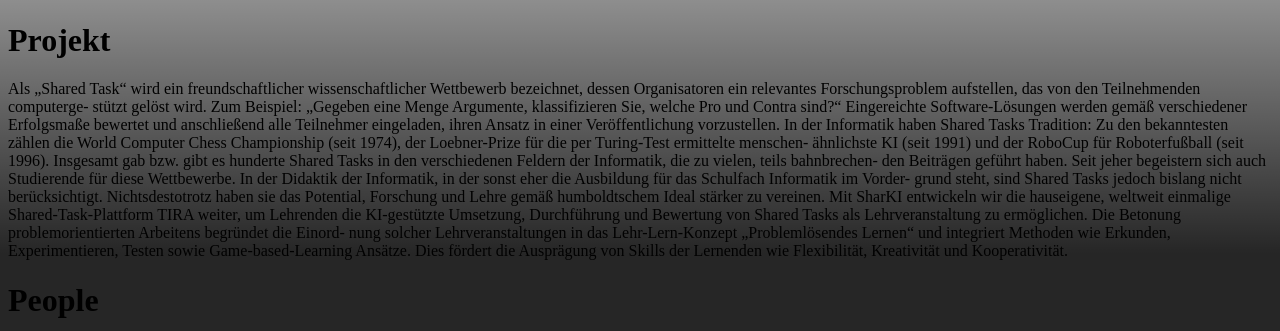
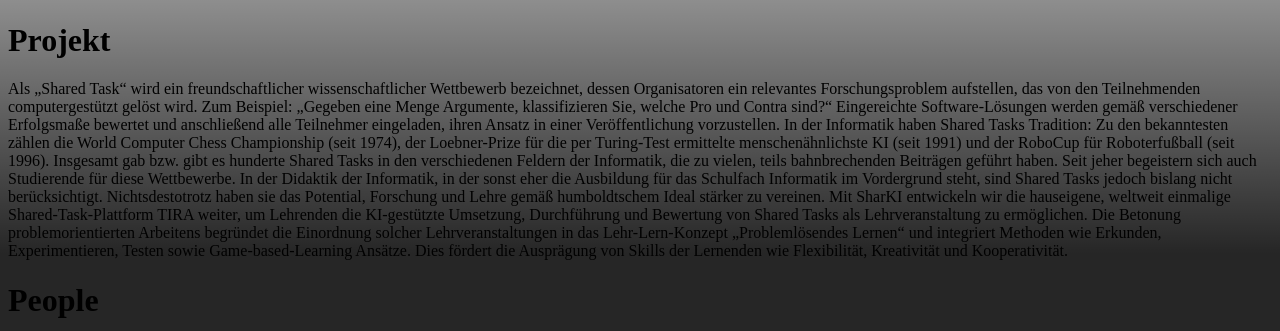
Before and after one commit to SharKI-Project/sharki-project.github.io, a Jekyll site: the page built from index.html, in a window 1280 px wide. Shown: the part 512-843 px from the top of the page. Built offline with Jekyll 4.4.1, drawn with Linux system fonts in a browser that asks for light colours; a script that is not in the unit is left out.

Commit message:
Fix typos

```diff
--- a/index.html
+++ b/index.html
@@ -21,9 +21,9 @@
 
 <div class="uk-section uk-container">
 <h1>Projekt</h1>
-<p>Als „Shared Task“ wird ein freundschaftlicher wissenschaftlicher Wettbewerb bezeichnet, dessen Organisatoren ein relevantes Forschungsproblem aufstellen, das von den Teilnehmenden computerge- stützt gelöst wird. Zum Beispiel: „Gegeben eine Menge Argumente, klassifizieren Sie, welche Pro und Contra sind?“ Eingereichte Software-Lösungen werden gemäß verschiedener Erfolgsmaße bewertet und anschließend alle Teilnehmer eingeladen, ihren Ansatz in einer Veröffentlichung vorzustellen.
-In der Informatik haben Shared Tasks Tradition: Zu den bekanntesten zählen die World Computer Chess Championship (seit 1974), der Loebner-Prize für die per Turing-Test ermittelte menschen- ähnlichste KI (seit 1991) und der RoboCup für Roboterfußball (seit 1996). Insgesamt gab bzw. gibt es hunderte Shared Tasks in den verschiedenen Feldern der Informatik, die zu vielen, teils bahnbrechen- den Beiträgen geführt haben. Seit jeher begeistern sich auch Studierende für diese Wettbewerbe. In der Didaktik der Informatik, in der sonst eher die Ausbildung für das Schulfach Informatik im Vorder- grund steht, sind Shared Tasks jedoch bislang nicht berücksichtigt. Nichtsdestotrotz haben sie das Potential, Forschung und Lehre gemäß humboldtschem Ideal stärker zu vereinen.
-Mit SharKI entwickeln wir die hauseigene, weltweit einmalige Shared-Task-Plattform TIRA weiter, um Lehrenden die KI-gestützte Umsetzung, Durchführung und Bewertung von Shared Tasks als Lehrveranstaltung zu ermöglichen. Die Betonung problemorientierten Arbeitens begründet die Einord- nung solcher Lehrveranstaltungen in das Lehr-Lern-Konzept „Problemlösendes Lernen“ und integriert Methoden wie Erkunden, Experimentieren, Testen sowie Game-based-Learning Ansätze. Dies fördert die Ausprägung von Skills der Lernenden wie Flexibilität, Kreativität und Kooperativität.</p>
+<p>Als „Shared Task“ wird ein freundschaftlicher wissenschaftlicher Wettbewerb bezeichnet, dessen Organisatoren ein relevantes Forschungsproblem aufstellen, das von den Teilnehmenden computergestützt gelöst wird. Zum Beispiel: „Gegeben eine Menge Argumente, klassifizieren Sie, welche Pro und Contra sind?“ Eingereichte Software-Lösungen werden gemäß verschiedener Erfolgsmaße bewertet und anschließend alle Teilnehmer eingeladen, ihren Ansatz in einer Veröffentlichung vorzustellen.
+In der Informatik haben Shared Tasks Tradition: Zu den bekanntesten zählen die World Computer Chess Championship (seit 1974), der Loebner-Prize für die per Turing-Test ermittelte menschenähnlichste KI (seit 1991) und der RoboCup für Roboterfußball (seit 1996). Insgesamt gab bzw. gibt es hunderte Shared Tasks in den verschiedenen Feldern der Informatik, die zu vielen, teils bahnbrechenden Beiträgen geführt haben. Seit jeher begeistern sich auch Studierende für diese Wettbewerbe. In der Didaktik der Informatik, in der sonst eher die Ausbildung für das Schulfach Informatik im Vordergrund steht, sind Shared Tasks jedoch bislang nicht berücksichtigt. Nichtsdestotrotz haben sie das Potential, Forschung und Lehre gemäß humboldtschem Ideal stärker zu vereinen.
+Mit SharKI entwickeln wir die hauseigene, weltweit einmalige Shared-Task-Plattform TIRA weiter, um Lehrenden die KI-gestützte Umsetzung, Durchführung und Bewertung von Shared Tasks als Lehrveranstaltung zu ermöglichen. Die Betonung problemorientierten Arbeitens begründet die Einordnung solcher Lehrveranstaltungen in das Lehr-Lern-Konzept „Problemlösendes Lernen“ und integriert Methoden wie Erkunden, Experimentieren, Testen sowie Game-based-Learning Ansätze. Dies fördert die Ausprägung von Skills der Lernenden wie Flexibilität, Kreativität und Kooperativität.</p>
 </div>
 
 <div class="uk-section uk-container">
```
